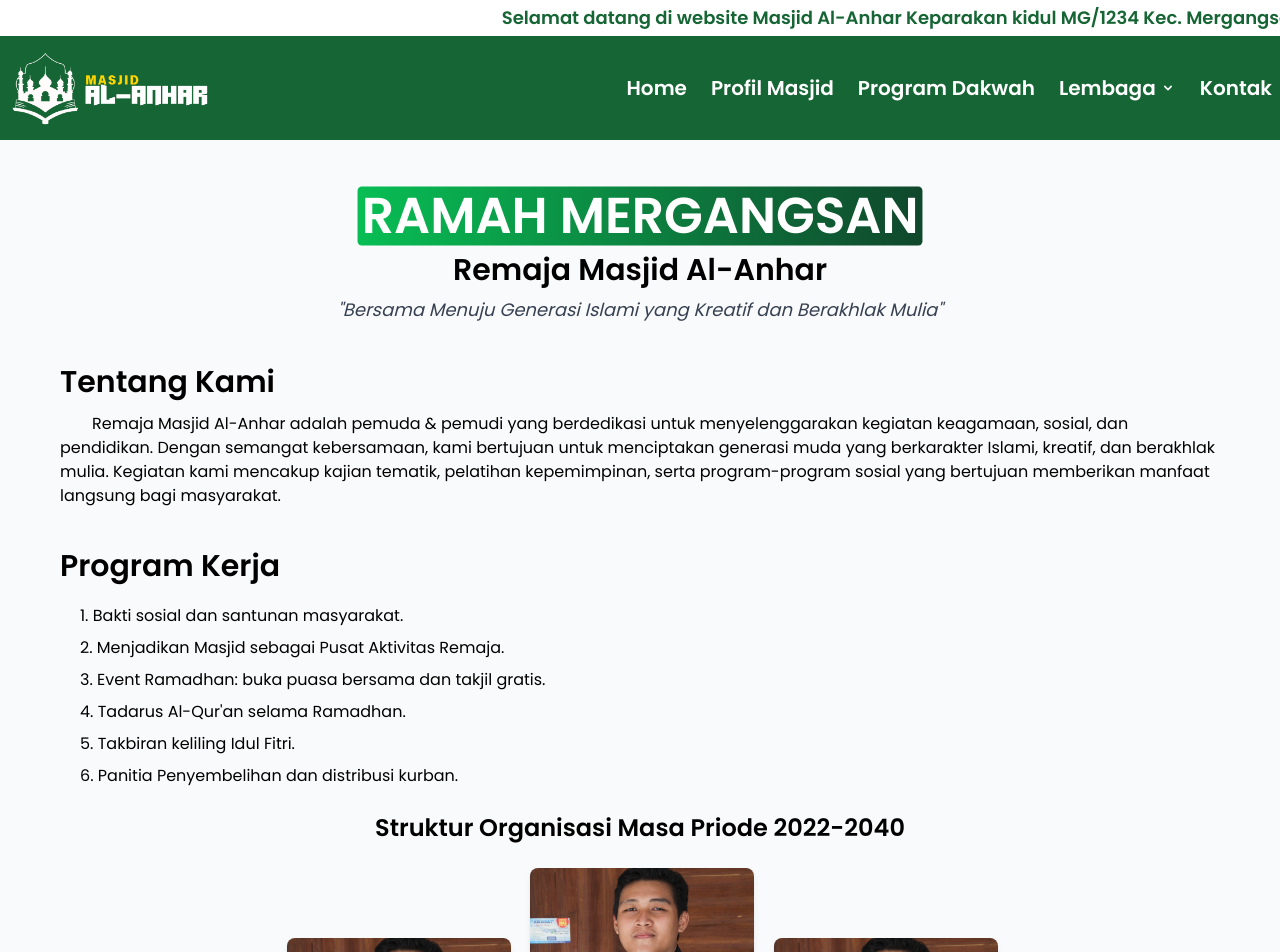
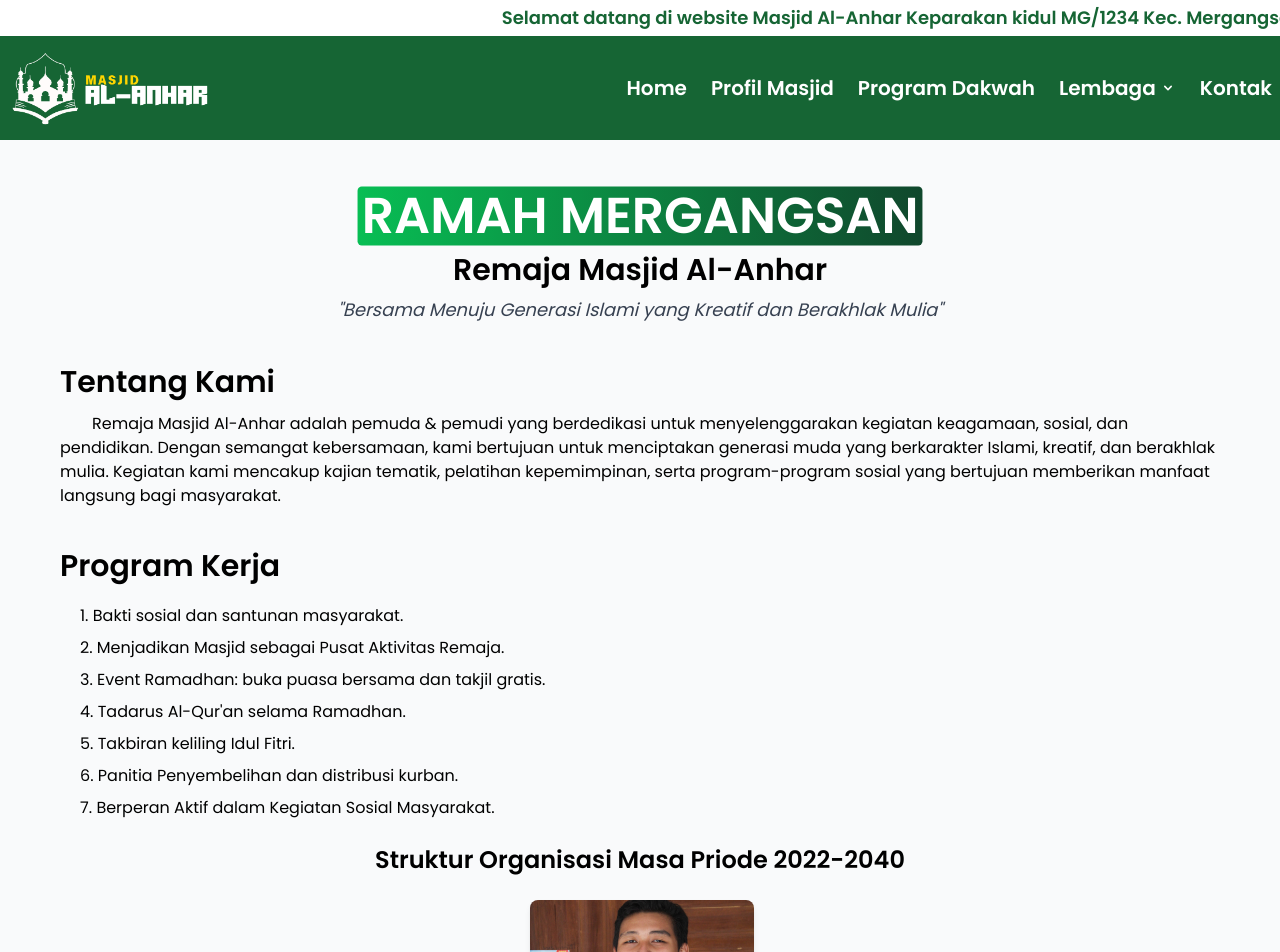
Before and after one commit to siddiqfathurahman/Masjid-ALAnhar, a React (Vite) app: page /organisasi/ramah in a window 1280 px wide. Shown: the top 952 px of the page. Built offline with nearby package versions, Linux system fonts and the light colour scheme.

Commit message:
Update Ramah.jsx

```diff
--- a/src/pages/Ramah.jsx
+++ b/src/pages/Ramah.jsx
@@ -48,7 +48,7 @@ export default function Ramah() {
           <li className="pl-2 pt-2">Tadarus Al-Qur'an selama Ramadhan.</li>
           <li className="pl-2 pt-2">Takbiran keliling Idul Fitri.</li>
           <li className="pl-2 pt-2">Panitia Penyembelihan dan distribusi kurban.</li>
-
+          <li className="pl-2 pt-2">Berperan Aktif dalam Kegiatan Sosial Masyarakat.</li>
         </ol>
       </div>
 
```
